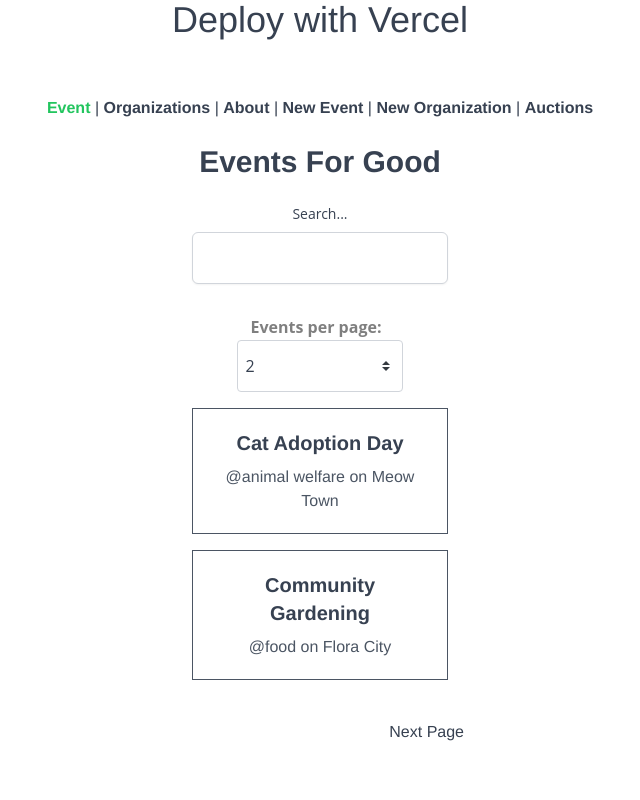
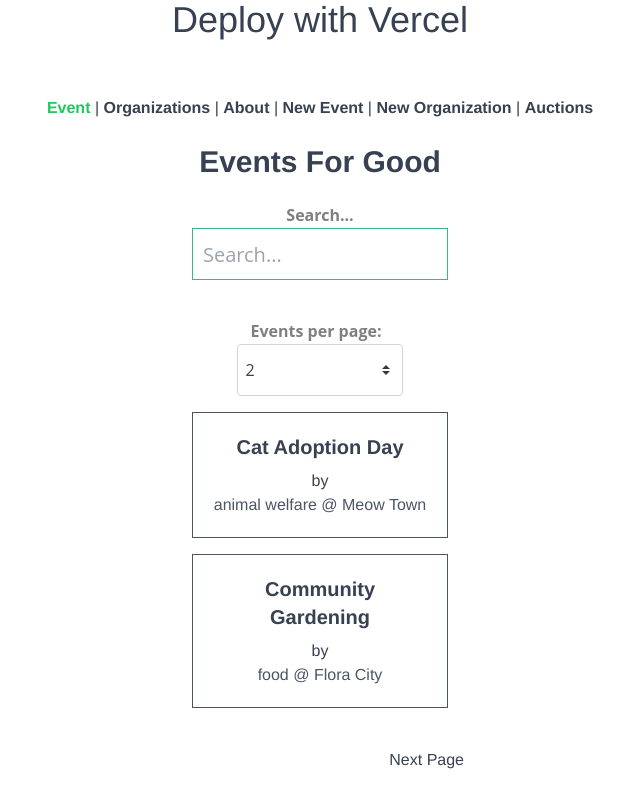
Before and after one commit to ChindanaiNaKub/vite-project, a Vue app: page / in a window 1280 px wide. Shown: the whole page, without its empty margins (320-960 px from the left). Built offline with nearby package versions, Linux system fonts and the light colour scheme; data requests are answered from the project's data file; the HTML template or start-up script is replaced by a standard one.

Commit message:
fix lab 9 ( rework )

```diff
--- a/src/components/BaseInput.vue
+++ b/src/components/BaseInput.vue
@@ -1,44 +1,15 @@
-<template>
-  <div class="mb-4">
-    <label v-if="label" :for="id" class="block text-sm font-medium text-gray-700 mb-2">
-      {{ label }}
-    </label>
-    <input
-      :id="id"
-      :type="type"
-      :value="modelValue"
-      @input="$emit('update:modelValue', ($event.target as HTMLInputElement).value)"
-      :class="inputClasses"
-      :placeholder="placeholder"
-    />
-  </div>
-</template>
-
 <script setup lang="ts">
-import { computed } from 'vue'
-
-interface Props {
-  modelValue?: string
-  label?: string
-  type?: string
-  placeholder?: string
-  class?: string
+const modelValue = defineModel()
+interface BaseInputProps {
+  label: string
 }
-
-const props = withDefaults(defineProps<Props>(), {
-  type: 'text',
-  placeholder: '',
-  class: ''
-})
-
-const emit = defineEmits<{
-  'update:modelValue': [value: string]
-}>()
-
-const id = computed(() => `input-${Math.random().toString(36).substr(2, 9)}`)
-
-const inputClasses = computed(() => {
-  const baseClasses = 'w-full px-3 py-2 border border-gray-300 rounded-md shadow-sm focus:outline-none focus:ring-2 focus:ring-blue-500 focus:border-blue-500'
-  return props.class ? `${baseClasses} ${props.class}` : baseClasses
+const props = withDefaults(defineProps<BaseInputProps>(), {
+  label: ''
 })
 </script>
+<template>
+  <label v-if="label">
+    {{ props.label }}
+  </label>
+  <input class="mb-6" v-bind="$attrs" v-model="modelValue" :placeholder="label" />
+</template>
--- /dev/null
+++ b/src/components/BaseSelect.vue
@@ -0,0 +1,26 @@
+<script setup lang="ts">
+import type { Organizer } from '@/types'
+const modelValue = defineModel()
+interface BaseSelectProps {
+  label: string
+  options: Organizer[]
+}
+const props = withDefaults(defineProps<BaseSelectProps>(), {
+  label: ''
+})
+</script>
+<template>
+  <label v-if="label">
+    {{ props.label }}
+  </label>
+  <select class="mb-6" v-bind="$attrs" v-model="modelValue">
+    <option
+      v-for="option in props.options"
+      :key="option.id"
+      :value="option.id"
+      :selected="option.id === modelValue"
+    >
+      {{ option.name }}
+    </option>
+  </select>
+</template>
--- a/src/components/EventCard.vue
+++ b/src/components/EventCard.vue
@@ -25,7 +25,9 @@ defineProps<{
   <RouterLink class="no-underline text-gray-700" :to="{name: 'event-detail-view', params: {id: event.id}}">
     <div class="cursor-pointer border border-gray-600 p-5 w-64 mb-4 hover:scale-105 hover:shadow-lg transition-all duration-200">
       <h2 class="text-xl font-semibold mb-2">{{ event.title }}</h2>
-      <span class="text-gray-600">@{{ event.category }} on {{ event.location }}</span>
+      <span>by</span>
+      <h5>{{ event.organizer.name }}</h5>
+      <span class="text-gray-600">{{ event.category }} @ {{ event.location }}</span>
     </div>
   <!-- <div v-if="event">
     <h1>{{ event.title }}</h1>
--- /dev/null
+++ b/src/services/OrganizerService.ts
@@ -0,0 +1,16 @@
+import axios from 'axios'
+
+const apiClient = axios.create({
+  baseURL: import.meta.env.VITE_BACKEND_URL,
+  withCredentials: false,
+  headers: {
+    Accept: 'application/json',
+    'Content-Type': 'application/json'
+  }
+})
+
+export default {
+  getOrganizers() {
+    return apiClient.get('/organizers')
+  }
+}
--- a/src/views/event/EventFormView.vue
+++ b/src/views/event/EventFormView.vue
@@ -1,10 +1,12 @@
 <script setup lang="ts">
-import type { Event } from '@/types'
-import { ref } from 'vue'
+import type { Event, Organizer } from '@/types'
+import { ref, onMounted } from 'vue'
 import EventService from '@/services/EventService'
+import OrganizerService from '@/services/OrganizerService'
 import { useRouter } from 'vue-router'
 import { useMessageStore } from '@/stores/message'
 import ImageUpload from '@/components/ImageUpload.vue'
+import BaseSelect from '@/components/BaseSelect.vue'
 
 const event = ref<Event>({
 	id: 0,
@@ -15,12 +17,39 @@ const event = ref<Event>({
 	date: '',
 	time: '',
 	petAllowed: false,
-	organizer: '',
+	organizer: {
+		id: 0,
+		name: ''
+	},
 	images: []
 })
 
 const router = useRouter()
 const store = useMessageStore()
+
+const organizers = ref<Organizer[]>([])
+
+onMounted(() => {
+	console.log('Fetching organizers...')
+	OrganizerService.getOrganizers()
+		.then((response) => {
+			console.log('Organizers fetched:', response.data)
+			// Extract only the essential data to avoid circular reference issues
+			if (Array.isArray(response.data)) {
+				organizers.value = response.data.map((org: any) => ({
+					id: org.id,
+					name: org.name
+				}))
+			}
+		})
+		.catch((error) => {
+			console.error('Error fetching organizers:', error)
+			console.error('Full error details:', error.response)
+			// Temporary: Don't redirect so we can see the form
+			// TODO: Fix backend to use DTOs as per lab section 6.2
+			// router.push({ name: 'network-error-view' })
+		})
+})
 
 function saveEvent() {
 	console.log('Attempting to save event:', event.value);
@@ -66,9 +95,8 @@ function saveEvent() {
 			<label>Time</label>
 			<input v-model="event.time" type="text" placeholder="Time (e.g., 3.00-4.00 pm.)" class="field" />
 
-			<h3>Event organizer</h3>
-			<label>Organizer</label>
-			<input v-model="event.organizer" type="text" placeholder="Organizer" class="field" />
+			<h3>Who is your organizer?</h3>
+			<BaseSelect v-model="event.organizer.id" :options="organizers" label="Organizer" />
 
 			<h3>Upload images</h3>
 			<ImageUpload v-model="event.images" />
```
Also changed, not shown: src/types.ts (+6 -1 lines), 1 other file (tests, documents, lock files or other folders).
